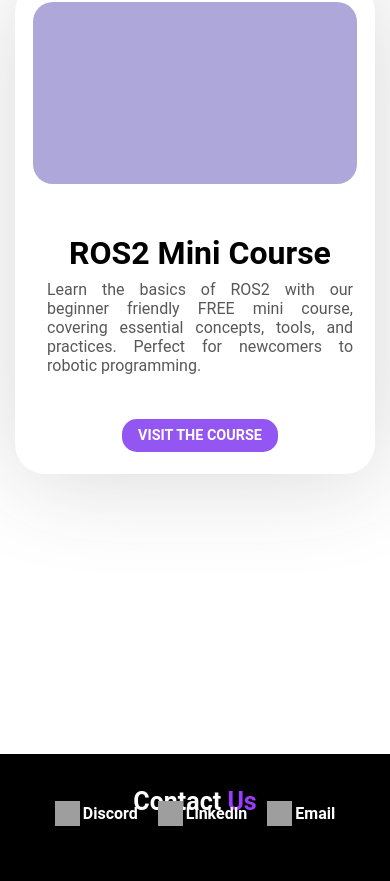
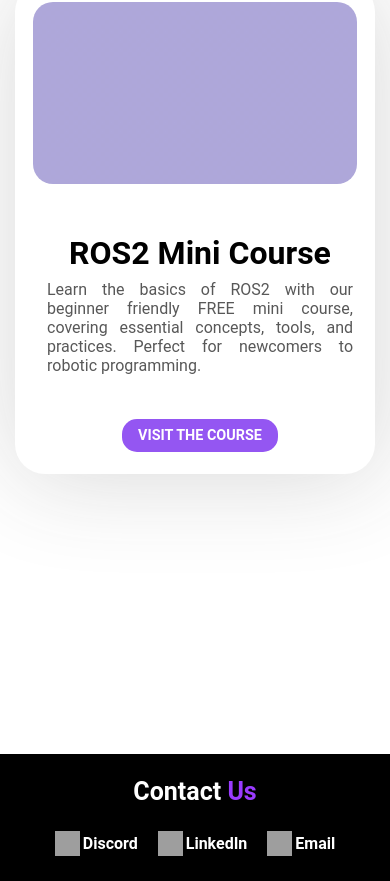
Before and after one commit to maiav-robotics/maiav-robotics.github.io, a plain HTML site: page index.html in a window 390 px wide. Shown: the part 976-1857 px from the top of the page. Drawn offline with nearby package versions, Linux system fonts and the light colour scheme; grey boxes are pictures that could not be loaded.

Commit message:
Update styles.css

```diff
--- a/styles.css
+++ b/styles.css
@@ -359,7 +359,7 @@ p {
 /* Responsive Design */
 @media (max-width: 768px) {
     .footer {
-        padding: 20px 10px;
+        padding: 10px 10px;
     }
 
     .social-link span {
@@ -367,7 +367,7 @@ p {
     }
 
     .footer-holder p{
-        margin-bottom: -30px;
+        margin-bottom: 10px;
     }
 
     .social-wrapper {
```
